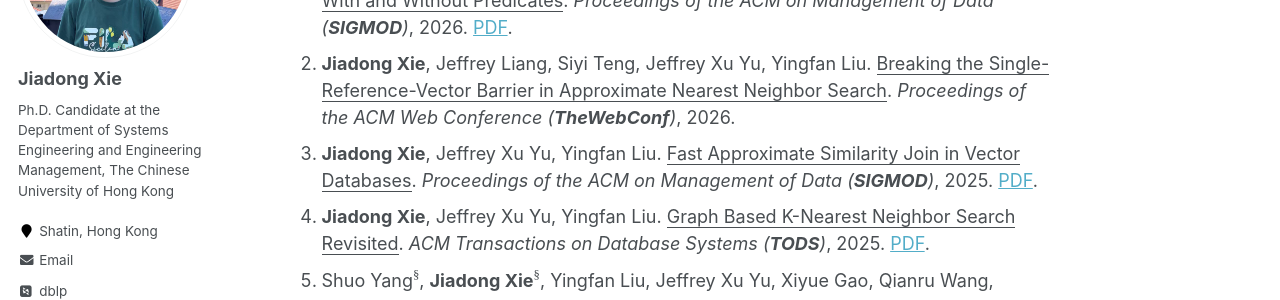
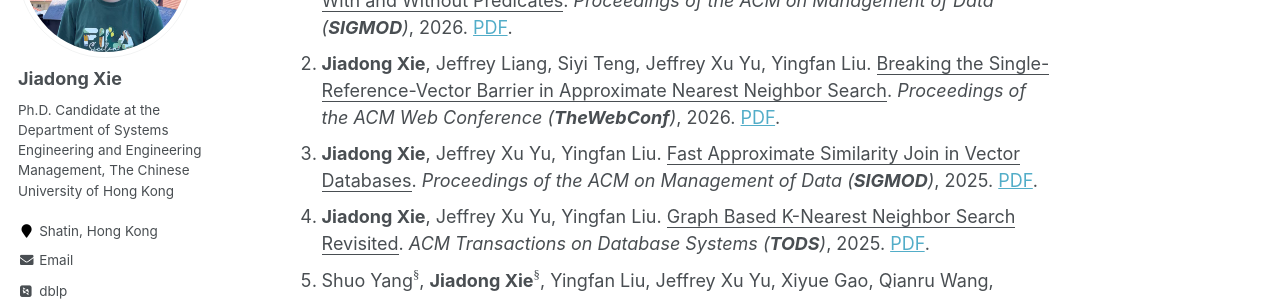
Before and after one commit to Xiejiadong/Xiejiadong.github.io, a Jekyll site: the page built from _pages/about.md, in a window 1280 px wide and 900 px high, scrolled down 355 px. Shown: the part 153-453 px from the top of the window. Built offline with Jekyll 4.4.1, drawn with Linux system fonts in a browser that asks for light colours; some web fonts are replaced; formulas are drawn with MathJax 3.

Commit message:
add www26 paper

```diff
--- a/_pages/about.md
+++ b/_pages/about.md
@@ -20,7 +20,7 @@ Publications
 **$^\S$ indicates equal contribution.**
 
 1. **Jiadong Xie**, Jeffrey Xu Yu, Siyi Teng, Yingfan Liu. <u>Beyond Vector Search: Querying With and Without Predicates</u>. *Proceedings of the ACM on Management of Data (**SIGMOD**)*, 2026. [PDF](https://dl.acm.org/doi/10.1145/3769765).
-2. **Jiadong Xie**, Jeffrey Liang, Siyi Teng, Jeffrey Xu Yu, Yingfan Liu. <u>Breaking the Single-Reference-Vector Barrier in Approximate Nearest Neighbor Search</u>. *Proceedings of the ACM Web Conference (**TheWebConf**)*, 2026.
+2. **Jiadong Xie**, Jeffrey Liang, Siyi Teng, Jeffrey Xu Yu, Yingfan Liu. <u>Breaking the Single-Reference-Vector Barrier in Approximate Nearest Neighbor Search</u>. *Proceedings of the ACM Web Conference (**TheWebConf**)*, 2026. [PDF](/files/paper/%5Bwww26%5Dmulti-vector.pdf).
 3. **Jiadong Xie**, Jeffrey Xu Yu, Yingfan Liu.
    <u>Fast Approximate Similarity Join in Vector Databases</u>.
    *Proceedings of the ACM on Management of Data (**SIGMOD**)*, 2025. [PDF](/files/paper/%5Bsigmod25%5Dvector_join.pdf).
```
Also changed, not shown: 1 other file.
